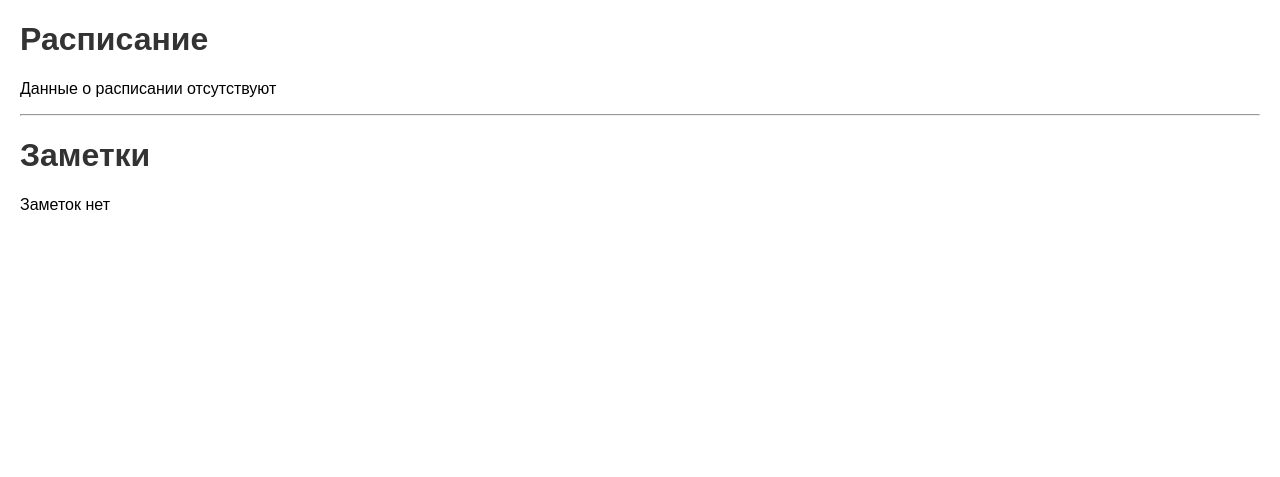
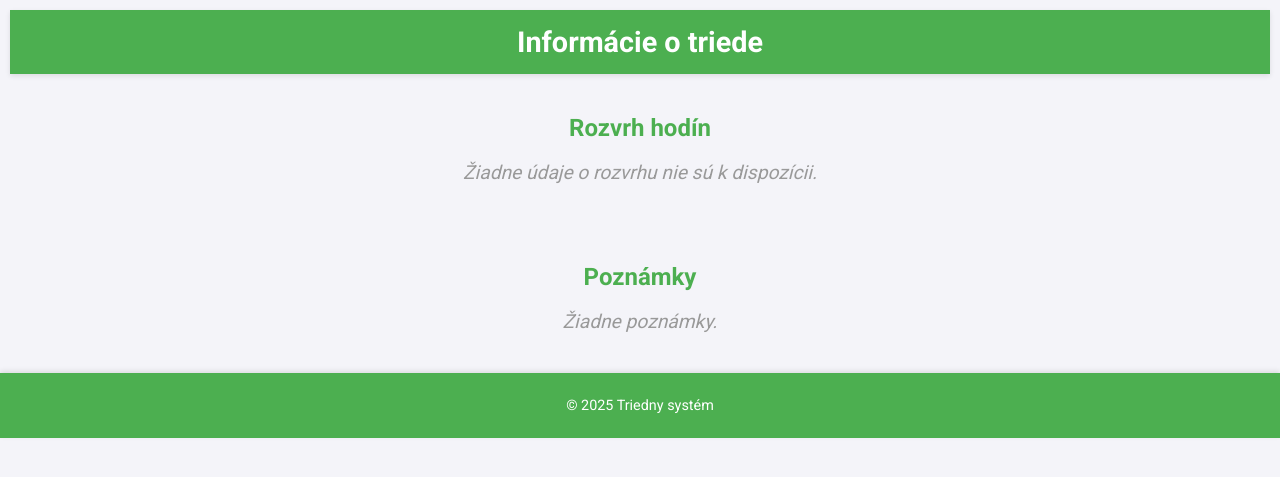
Before and after one commit to id21x3/hardware-schedule, a Flask app: page / in a window 1280 px wide. Shown: the top 477 px of the page. Run offline with Flask 2, Linux system fonts and the light colour scheme.

Commit message:
Just visual stuff

```diff
--- a/static/styles.css
+++ b/static/styles.css
@@ -1,9 +1,92 @@
 /* static/styles.css */
+
 body {
-    font-family: sans-serif;
-    margin: 20px;
+    margin: 0;
+    font-family: 'Roboto', sans-serif;
+    background-color: #f4f4f9;
+    color: #333;
 }
 
-h1 {
-    color: #333;
+.container {
+    display: flex;
+    flex-direction: column;
+    align-items: center;
+    padding: 10px;
 }
+
+header {
+    width: 100%;
+    text-align: center;
+    padding: 15px 0;
+    background-color: #4CAF50;
+    color: white;
+    box-shadow: 0 2px 5px rgba(0, 0, 0, 0.1);
+}
+
+header h1 {
+    margin: 0;
+    font-size: 1.8rem;
+}
+
+section {
+    width: 100%;
+    max-width: 600px;
+    margin: 20px 0;
+}
+
+section h2 {
+    font-size: 1.5rem;
+    margin-bottom: 15px;
+    text-align: center;
+    color: #4CAF50;
+}
+
+.card {
+    background: white;
+    border-radius: 8px;
+    padding: 15px 20px;
+    margin-bottom: 15px;
+    box-shadow: 0 2px 8px rgba(0, 0, 0, 0.1);
+}
+
+.card p {
+    margin: 10px 0;
+    font-size: 1.2rem;
+}
+
+.empty {
+    text-align: center;
+    font-style: italic;
+    color: #999;
+    font-size: 1.2rem;
+}
+
+footer {
+    margin-top: auto;
+    padding: 10px;
+    background: #4CAF50;
+    color: white;
+    text-align: center;
+    font-size: 0.9rem;
+    width: 100%;
+    box-shadow: 0 -2px 5px rgba(0, 0, 0, 0.1);
+}
+
+/* Адаптивность для сенсорных экранов */
+@media (max-width: 768px) {
+    header h1 {
+        font-size: 1.5rem;
+    }
+
+    section h2 {
+        font-size: 1.3rem;
+    }
+
+    .card p {
+        font-size: 1rem;
+    }
+
+    footer {
+        font-size: 0.8rem;
+    }
+}
--- a/templates/index.html
+++ b/templates/index.html
@@ -1,31 +1,182 @@
-<!-- templates/index.html -->
 <!DOCTYPE html>
-<html lang="ru">
+<html lang="sk">
 <head>
-    <meta charset="UTF-8" />
-    <title>Расписание и заметки</title>
-    <link rel="stylesheet" href="../static/styles.css">
+    <meta charset="UTF-8">
+    <meta name="viewport" content="width=device-width, initial-scale=1.0">
+    <title>Rozvrh hodín a poznámky</title>
+    <link rel="stylesheet" href="{{ url_for('static', filename='styles.css') }}">
+    <link href="https://fonts.googleapis.com/css2?family=Roboto:wght@400;700&display=swap" rel="stylesheet">
+    <style>
+        body {
+            margin: 0;
+            font-family: 'Roboto', sans-serif;
+            background-color: #f4f4f9;
+            color: #333;
+        }
+
+        .container {
+            display: flex;
+            flex-direction: column;
+            align-items: center;
+            padding: 10px;
+        }
+
+        header {
+            width: 100%;
+            text-align: center;
+            padding: 15px 0;
+            background-color: #4CAF50;
+            color: white;
+            box-shadow: 0 2px 5px rgba(0, 0, 0, 0.1);
+        }
+
+        header h1 {
+            margin: 0;
+            font-size: 1.8rem;
+        }
+
+        section {
+            width: 100%;
+            max-width: 600px;
+            margin: 20px 0;
+        }
+
+        section h2 {
+            font-size: 1.5rem;
+            margin-bottom: 15px;
+            text-align: center;
+            color: #4CAF50;
+        }
+
+        .schedule-table {
+            width: 100%;
+            border-collapse: collapse;
+            margin: 0 auto;
+            background: white;
+            border-radius: 8px;
+            box-shadow: 0 2px 8px rgba(0, 0, 0, 0.1);
+        }
+
+        .schedule-table thead {
+            background-color: #4CAF50;
+            color: white;
+        }
+
+        .schedule-table th, .schedule-table td {
+            padding: 10px;
+            text-align: left;
+            border-bottom: 1px solid #ddd;
+        }
+
+        .schedule-table tbody tr:nth-child(even) {
+            background-color: #f9f9f9;
+        }
+
+        .schedule-table tbody tr:hover {
+            background-color: #f1f1f1;
+        }
+
+        .schedule-table .current-lesson {
+            background-color: #2196F3;
+            color: white;
+        }
+
+        .card {
+            background: white;
+            border-radius: 8px;
+            padding: 15px 20px;
+            margin-bottom: 15px;
+            box-shadow: 0 2px 8px rgba(0, 0, 0, 0.1);
+        }
+
+        .card p {
+            margin: 10px 0;
+            font-size: 1.2rem;
+        }
+
+        .empty {
+            text-align: center;
+            font-style: italic;
+            color: #999;
+            font-size: 1.2rem;
+        }
+
+        footer {
+            margin-top: auto;
+            padding: 10px;
+            background: #4CAF50;
+            color: white;
+            text-align: center;
+            font-size: 0.9rem;
+            width: 100%;
+            box-shadow: 0 -2px 5px rgba(0, 0, 0, 0.1);
+        }
+
+        @media (max-width: 768px) {
+            header h1 {
+                font-size: 1.5rem;
+            }
+
+            section h2 {
+                font-size: 1.3rem;
+            }
+
+            .card p {
+                font-size: 1rem;
+            }
+
+            footer {
+                font-size: 0.8rem;
+            }
+        }
+    </style>
 </head>
 <body>
-    <h1>Расписание</h1>
-    <div>
-        {% if schedule %}
-            <p><strong>Time:</strong> {{ schedule.time }}</p>
-            <p><strong>Class:</strong> {{ schedule.class }}</p>
-        {% else %}
-            <p>Данные о расписании отсутствуют</p>
-        {% endif %}
-    </div>
+    <div class="container">
+        <header>
+            <h1>Informácie o triede</h1>
+        </header>
 
-    <hr/>
+        <section class="schedule">
+            <h2>Rozvrh hodín</h2>
+            {% if schedule %}
+                <table class="schedule-table">
+                    <thead>
+                        <tr>
+                            <th>Čas</th>
+                            <th>Predmet</th>
+                            <th>Učiteľ</th>
+                        </tr>
+                    </thead>
+                    <tbody>
+                        {% for lesson in schedule.lessons %}
+                        <tr class="{% if lesson.is_current %}current-lesson{% endif %}">
+                            <td>{{ lesson.time }}</td>
+                            <td>{{ lesson.subject }}</td>
+                            <td>{{ lesson.teacher }}</td>
+                        </tr>
+                        {% endfor %}
+                    </tbody>
+                </table>
+            {% else %}
+                <p class="empty">Žiadne údaje o rozvrhu nie sú k dispozícii.</p>
+            {% endif %}
+        </section>
 
-    <h1>Заметки</h1>
-    <div>
-        {% if notes %}
-            <p>{{ notes.note }}</p>
-        {% else %}
-            <p>Заметок нет</p>
-        {% endif %}
+        <section class="notes">
+            <h2>Poznámky</h2>
+            {% if notes %}
+                <div class="card">
+                    <p>{{ notes.note }}</p>
+                </div>
+            {% else %}
+                <p class="empty">Žiadne poznámky.</p>
+            {% endif %}
+        </section>
+
+        <footer>
+            <p>&copy; 2025 Triedny systém</p>
+        </footer>
     </div>
 </body>
 </html>
```
Also changed, not shown: fake_mqtt.py (+14 -2 lines).
